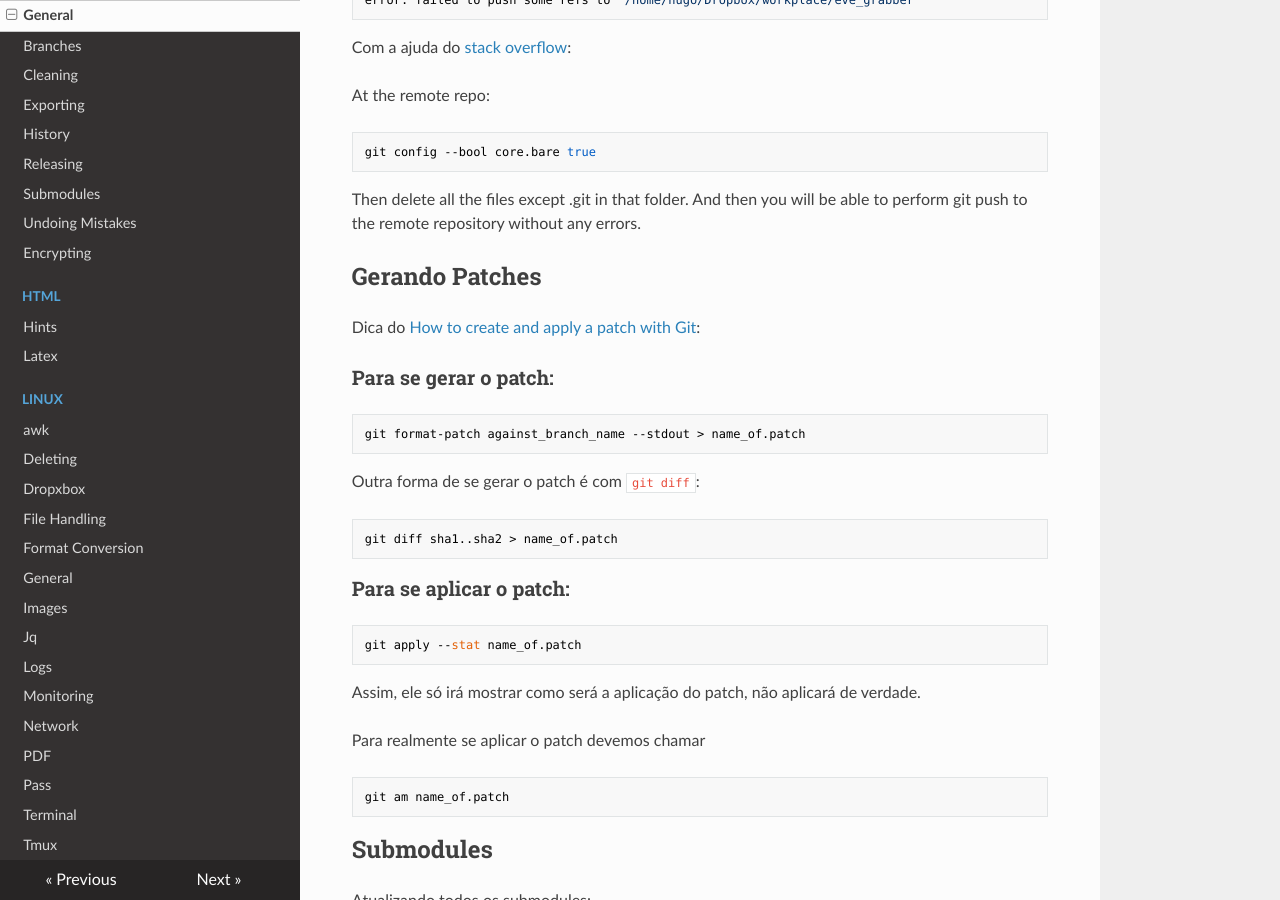
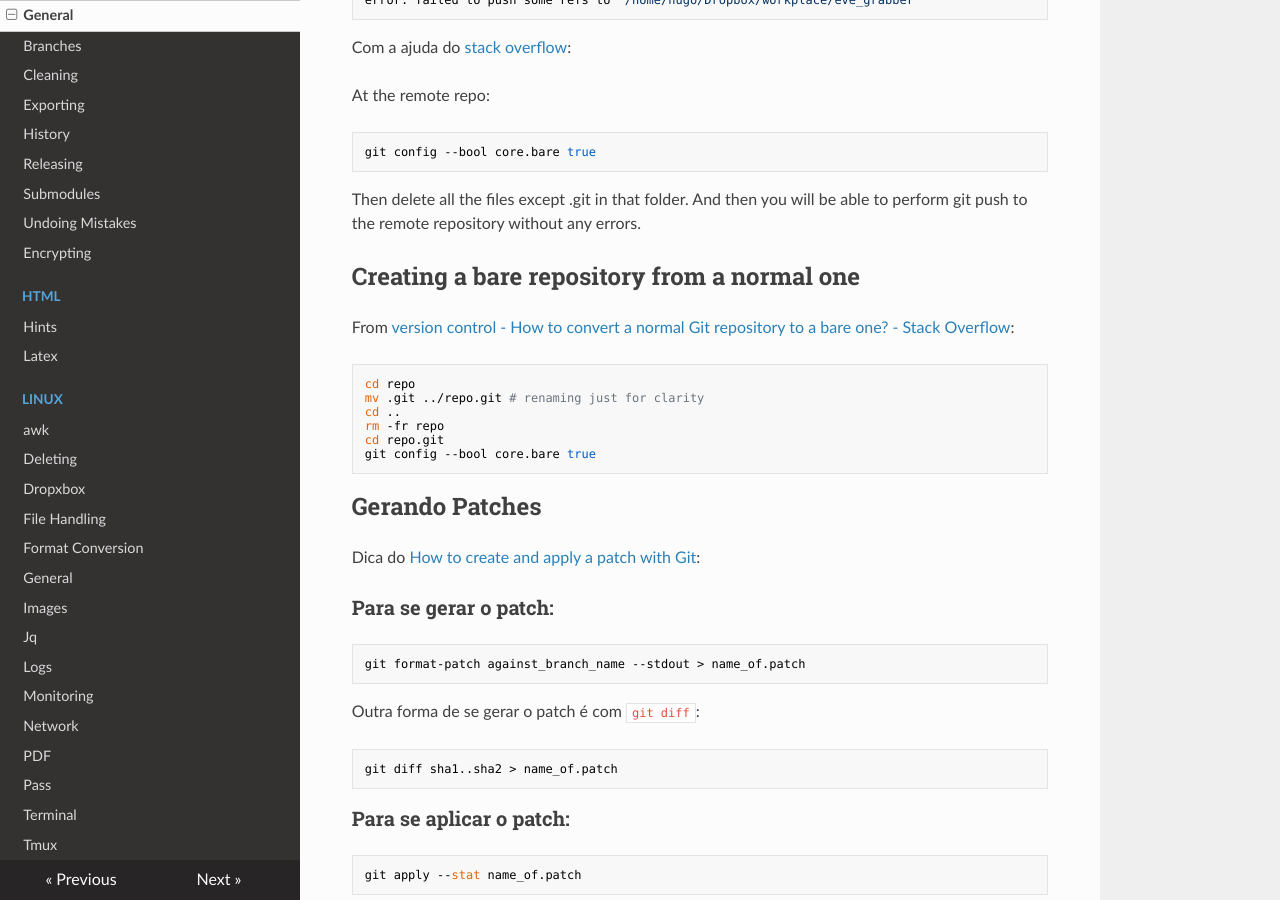
Before and after one commit to hposca/useful_notes, an MkDocs documentation site: the page built from docs/git/git.md, in a window 1280 px wide and 900 px high, scrolled down 765 px. Built offline with MkDocs 1.6.1, drawn with Linux system fonts in a browser that asks for light colours; nearby versions of some CDN libraries; old or Windows-style settings are respelled for this version of MkDocs.

Commit message:
How to create a bare repository

````diff
--- a/docs/git/git.md
+++ b/docs/git/git.md
@@ -48,6 +48,19 @@ git config --bool core.bare true
 ~~~
 
 Then delete all the files except .git in that folder. And then you will be able to perform git push to the remote repository without any errors.
+
+## Creating a bare repository from a normal one
+
+From [version control - How to convert a normal Git repository to a bare one? - Stack Overflow](https://stackoverflow.com/a/2200662):
+
+```
+cd repo
+mv .git ../repo.git # renaming just for clarity
+cd ..
+rm -fr repo
+cd repo.git
+git config --bool core.bare true
+```
 
 ## Gerando Patches
 
````
